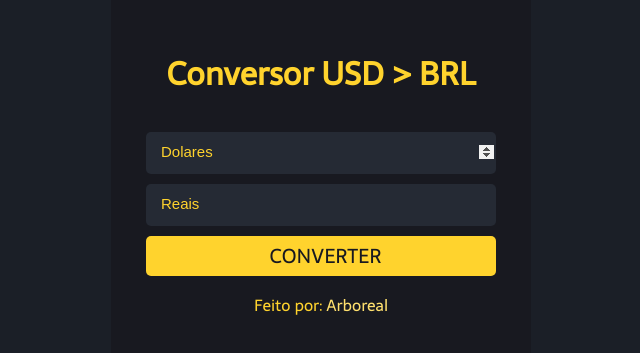
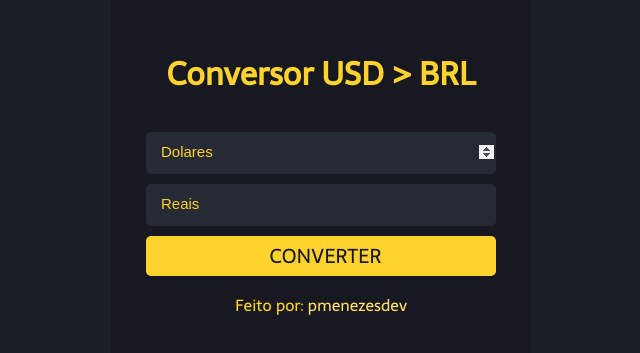
Before and after one commit to pmenezesdev/Conversor-front, a plain HTML site: page index.html in a window 1280 px wide. Shown: the part 221-574 px from the top of the page, 319-959 px from the left. Drawn offline with nearby package versions, Linux system fonts and the light colour scheme.

Commit message:
Update index.html

```diff
--- a/index.html
+++ b/index.html
@@ -21,7 +21,7 @@
                 <input id="BRL" type="text" name="BRL" placeholder="Reais" value="" disabled >
                 <input onclick="converter()" type="button" value="converter" >
             </form>
-            <p>Feito por: <a href="https://github.com/janpeto">Arboreal</a></p>
+            <p>Feito por: <a href="https://github.com/janpeto">pmenezesdev</a></p>
         </div>
     </main>
 
```
